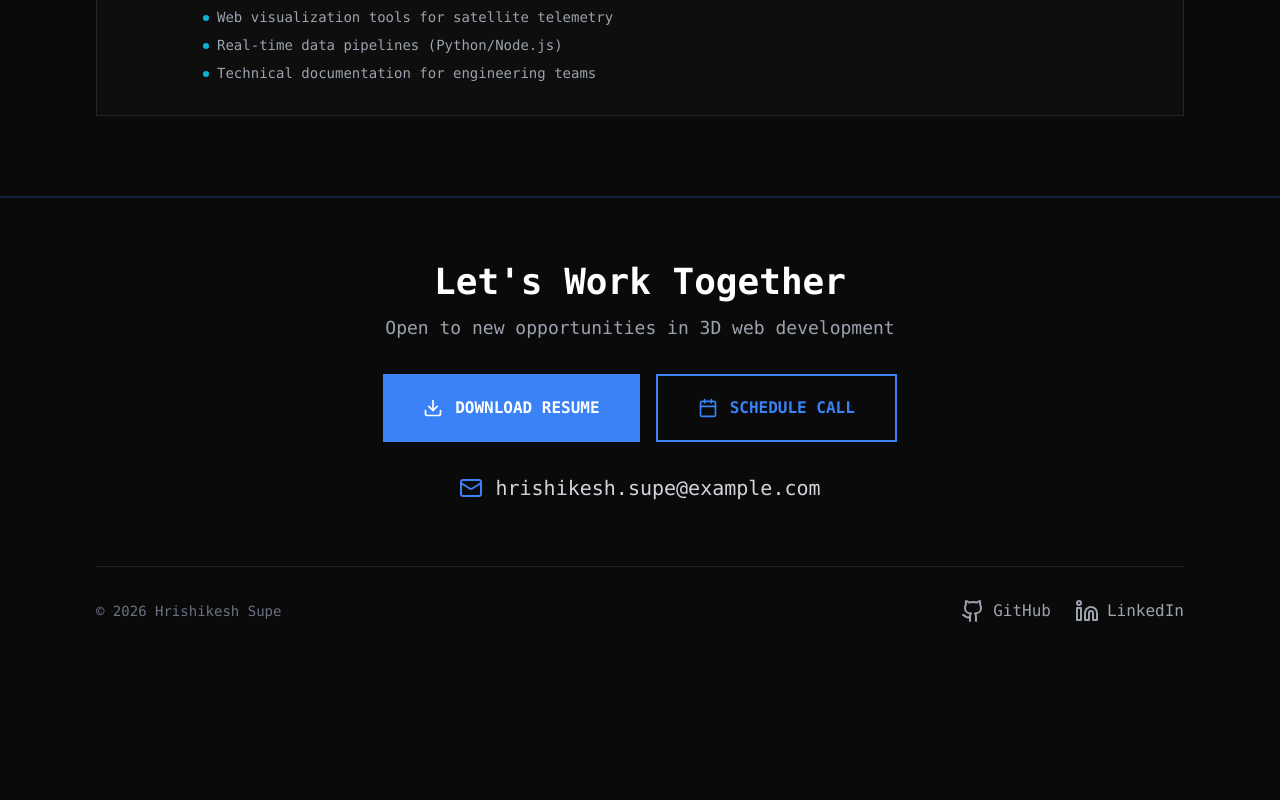
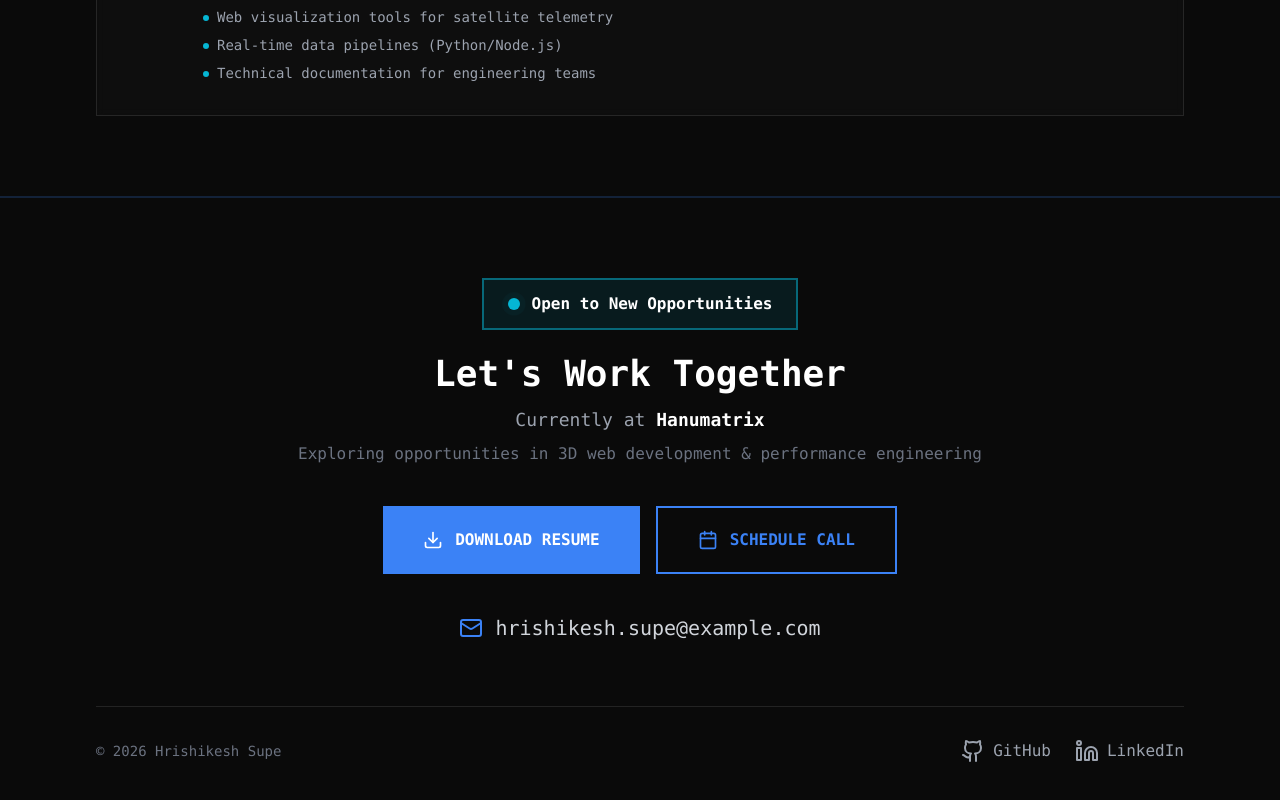
Before and after one commit to HRS0004/Portfolio-Website, a Next.js app: page / in a window 1280 px wide. Shown: the part 4227-5027 px from the top of the page. Before the commit the page ends 4914 px from the top, so only its background shows below. Built offline with nearby package versions, Linux system fonts and the light colour scheme.

Commit message:
auto-commit for 2cd0555e-2894-4cfd-a531-c1379131095d

```diff
--- a/src/components/Footer.tsx
+++ b/src/components/Footer.tsx
@@ -4,15 +4,27 @@ import { Github, Linkedin, Mail, Download, Calendar } from 'lucide-react'
 
 export default function Footer() {
     return (
-        <footer className="py-16 px-6 lg:px-24 border-t-2 border-primary/20 bg-neutral-950" data-testid="footer">
+        <footer className="py-20 px-6 lg:px-24 border-t-2 border-primary/20 bg-neutral-950" data-testid="footer">
             <div className="max-w-7xl mx-auto">
-                {/* CTAs - HUGE & CENTERED */}
+                {/* Top Section - Availability & CTA */}
                 <div className="text-center mb-16">
+                    {/* Availability Badge - Prominent */}
+                    <div className="inline-flex items-center gap-3 px-6 py-3 mb-6 border-2 border-secondary/50 bg-secondary/10 backdrop-blur-sm">
+                        <div className="relative">
+                            <div className="w-3 h-3 bg-secondary rounded-full"></div>
+                            <div className="absolute inset-0 w-3 h-3 bg-secondary rounded-full animate-ping"></div>
+                        </div>
+                        <span className="text-base font-mono text-white font-semibold">
+                            Open to New Opportunities
+                        </span>
+                    </div>
+
                     <h3 className="text-3xl lg:text-4xl font-bold mb-3">Let's Work Together</h3>
-                    <p className="text-lg text-neutral-400 mb-8">Open to new opportunities in 3D web development</p>
+                    <p className="text-lg text-neutral-400 mb-2">Currently at <span className="text-white font-semibold">Hanumatrix</span></p>
+                    <p className="text-base text-neutral-500 mb-10">Exploring opportunities in 3D web development & performance engineering</p>
 
                     {/* Primary CTAs - Side by Side */}
-                    <div className="flex flex-col sm:flex-row gap-4 justify-center mb-8">
+                    <div className="flex flex-col sm:flex-row gap-4 justify-center mb-10">
                         <a
                             href="#"
                             className="inline-flex items-center justify-center gap-3 px-10 py-5 bg-primary text-white font-mono text-base font-bold uppercase hover:bg-primary/90 transition-all duration-300 hover:shadow-[0_0_40px_rgba(59,130,246,0.5)] group"
```
